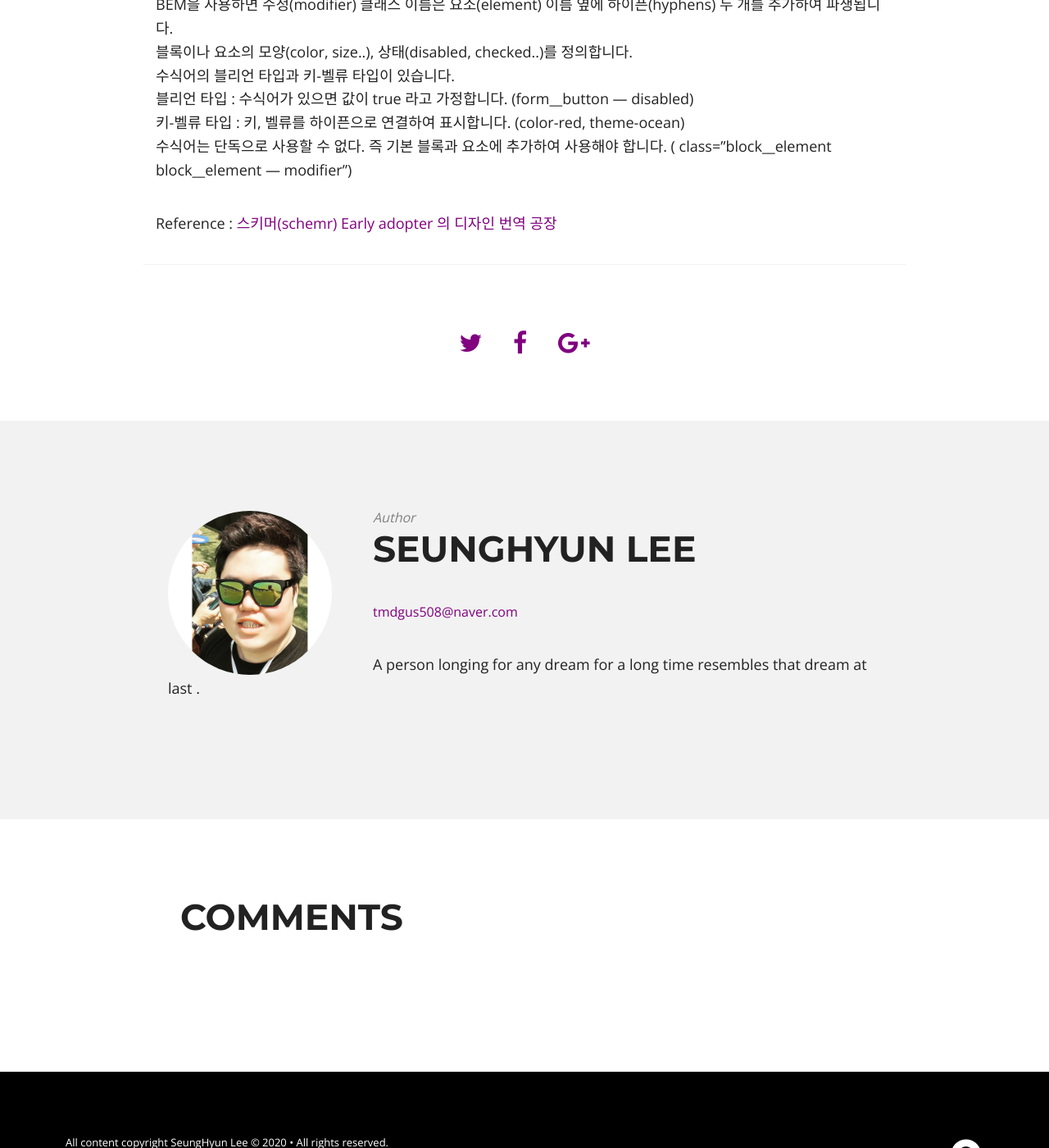
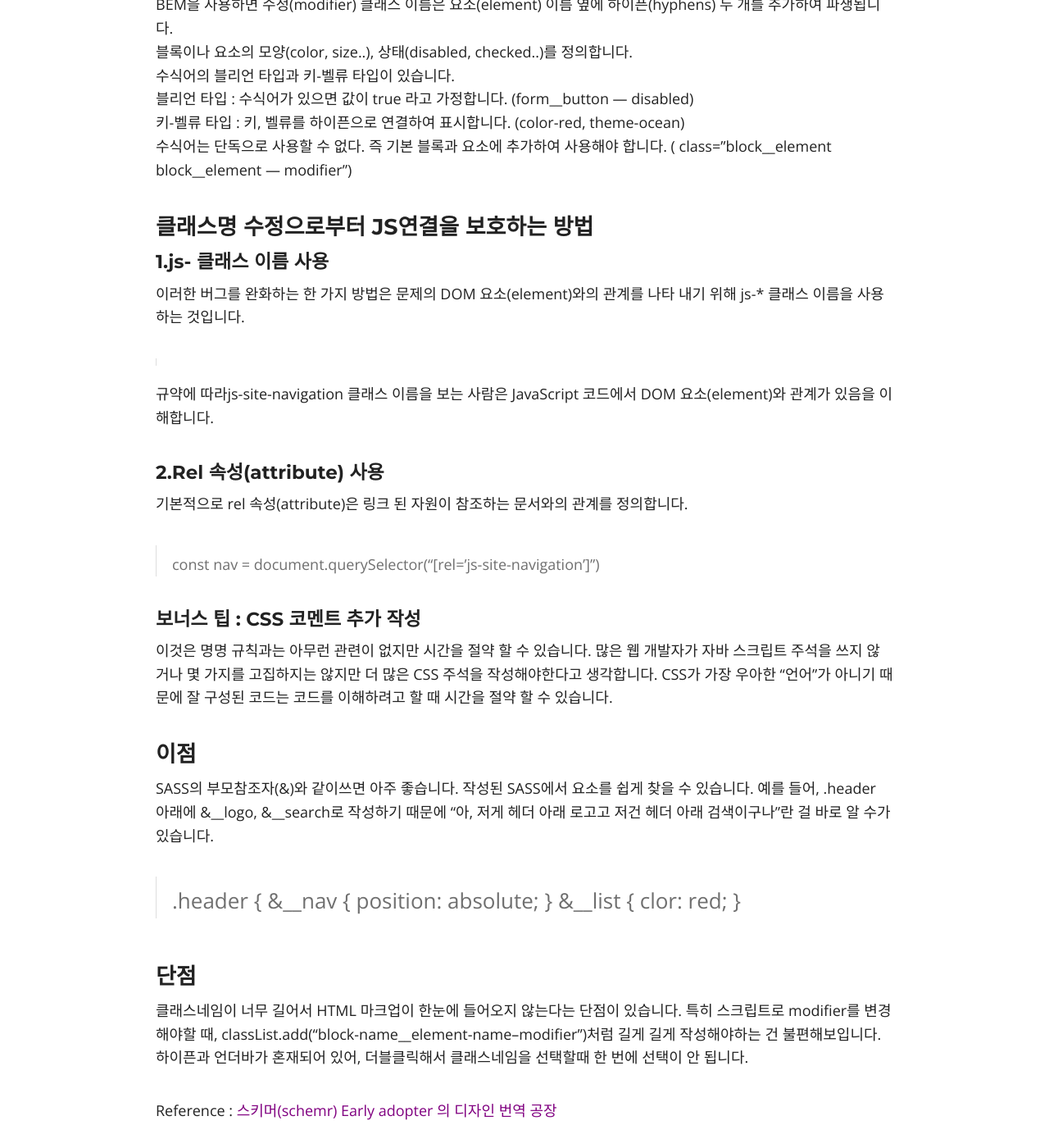
Before and after one commit to lsh58/lsh58.github.io, a Jekyll site: the page built from _posts/2020-03-14-CSS_Naming-BEM.md, in a window 1280 px wide and 1400 px high, scrolled down 4940 px. Shown: the whole window at 82% size. Built offline with Jekyll 4.4.1, drawn with Linux system fonts in a browser that asks for light colours; nearby versions of some CDN libraries; comment, search, counter and statistics services are not loaded.

Commit message:
Update 2020-03-14-CSS_Naming-BEM.md

```diff
--- a/_posts/2020-03-14-CSS_Naming-BEM.md
+++ b/_posts/2020-03-14-CSS_Naming-BEM.md
@@ -104,10 +104,41 @@ BEM을 사용하면 수정(modifier) 클래스 이름은 요소(element) 이름
 키-벨류 타입 : 키, 벨류를 하이픈으로 연결하여 표시합니다. (color-red, theme-ocean)
 수식어는 단독으로 사용할 수 없다. 즉 기본 블록과 요소에 추가하여 사용해야 합니다. ( class=”block__element block__element — modifier”)
 
+### 클래스명 수정으로부터 JS연결을 보호하는 방법
 
+#### 1.js- 클래스 이름 사용
 
+이러한 버그를 완화하는 한 가지 방법은 문제의 DOM 요소(element)와의 관계를 나타 내기 위해 js-* 클래스 이름을 사용하는 것입니다.
+> <div class="site-navigation js-site-navigation"></div>
 
+규약에 따라js-site-navigation 클래스 이름을 보는 사람은 JavaScript 코드에서 DOM 요소(element)와 관계가 있음을 이해합니다.
 
+#### 2.Rel 속성(attribute) 사용
+기본적으로 rel 속성(attribute)은 링크 된 자원이 참조하는 문서와의 관계를 정의합니다.
+> <div class="site-navigation" rel="js-site-navigation"></div>
+> const nav = document.querySelector("[rel='js-site-navigation']")
+
+#### 보너스 팁 : CSS 코멘트 추가 작성
+이것은 명명 규칙과는 아무런 관련이 없지만 시간을 절약 할 수 있습니다.
+많은 웹 개발자가 자바 스크립트 주석을 쓰지 않거나 몇 가지를 고집하지는 않지만 더 많은 CSS 주석을 작성해야한다고 생각합니다.
+CSS가 가장 우아한 "언어"가 아니기 때문에 잘 구성된 코드는 코드를 이해하려고 할 때 시간을 절약 할 수 있습니다.
+
+### 이점
+
+SASS의 부모참조자(&)와 같이쓰면 아주 좋습니다. 작성된 SASS에서 요소를 쉽게 찾을 수 있습니다.
+예를 들어, .header 아래에 &__logo, &__search로 작성하기 때문에 "아, 저게 헤더 아래 로고고 저건 헤더 아래 검색이구나"란 걸 바로 알 수가 있습니다.
+> .header {
+>   &__nav {
+>      position: absolute;
+>   }
+>   &__list {
+>      clor: red;
+>   }
+
+### 단점
+클래스네임이 너무 길어서 HTML 마크업이 한눈에 들어오지 않는다는 단점이 있습니다.
+특히 스크립트로 modifier를 변경해야할 때, classList.add("block-name__element-name--modifier")처럼 길게 길게 작성해야하는 건 불편해보입니다.
+하이픈과 언더바가 혼재되어 있어, 더블클릭해서 클래스네임을 선택할때 한 번에 선택이 안 됩니다.
 
 Reference : [스키머(schemr)](https://medium.com/witinweb/css-%EB%B0%A9%EB%B2%95%EB%A1%A0-1-bem-block-element-modifier-1c03034e65a1)
 [Early adopter 의 디자인 번역 공장](https://www.vobour.com/-css-%EB%94%94%EB%B2%84%EA%B9%85-%EC%8B%9C%EA%B0%84%EC%9D%84-%EC%A0%88%EC%95%BD-%ED%95%A0-%EC%88%98%EC%9E%88%EB%8A%94-css-%EB%AA%85%EB%AA%85-%EA%B7%9C%EC%B9%99)
```
